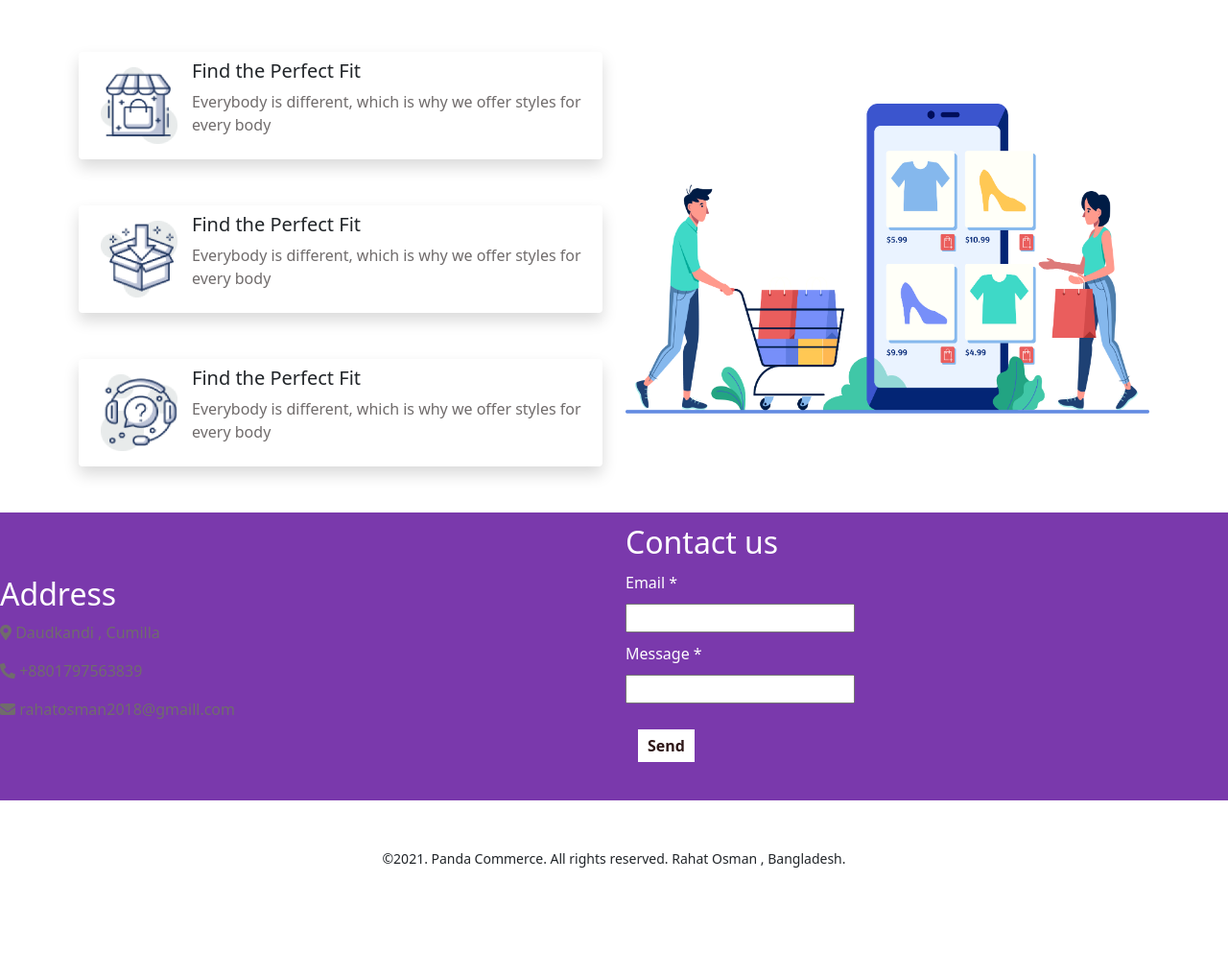
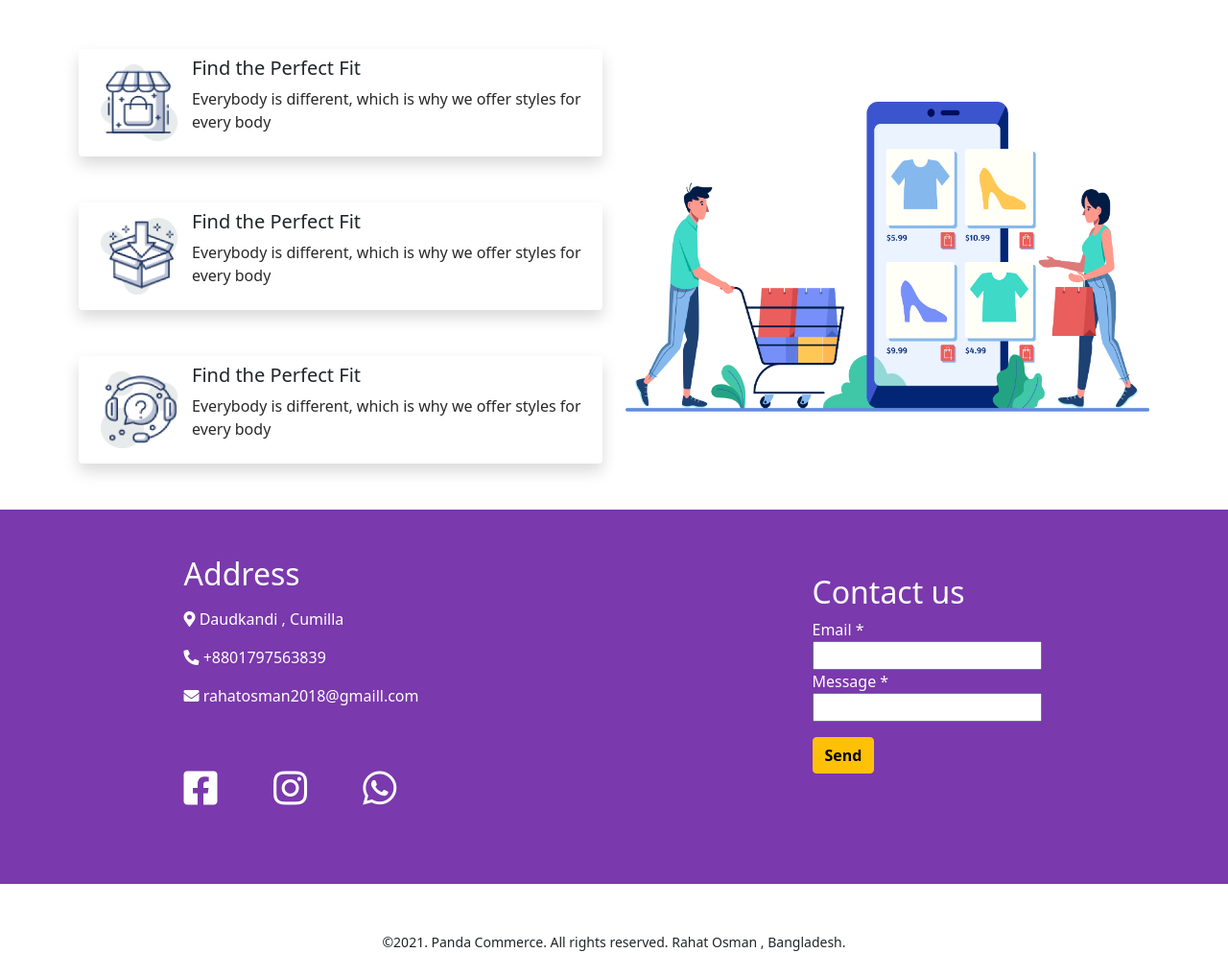
Before and after one commit to RAHATosman/responsive-assignment, a plain HTML site: page index.html in a window 1280 px wide. Shown: the part 1778-2771 px from the top of the page at 96% size. Before the commit the page ends 2684 px from the top, so only its background shows below. Drawn offline with nearby package versions, Linux system fonts and the light colour scheme.

Commit message:
compleat website

```diff
--- a/index.html
+++ b/index.html
@@ -12,13 +12,13 @@
     <header class="container">
       <section>
         <nav class="navbar navbar-expand-lg navbar-light">
-          <div class="container-fluid">
-            <a class="navbar-brand" href="#"><img class="w-50" src="image/Group 33072.png" alt=""></a>
-            <button class="navbar-toggler" type="button" data-bs-toggle="collapse" data-bs-target="#navbarNavAltMarkup" aria-controls="navbarNavAltMarkup" aria-expanded="false" aria-label="Toggle navigation">
-              <span class="navbar-toggler-icon"></span>
+          <div class="container-fluid ">
+            <a class="navbar-brand" href="#"><img class="nav-img" src="image/Group 33072.png" alt=""></a>
+             <button class="navbar-toggler" type="button" data-bs-toggle="collapse" data-bs-target="#navbarNavAltMarkup" aria-controls="navbarNavAltMarkup" aria-expanded="false" aria-label="Toggle navigation">
+            <span class="navbar-toggler-icon"></span>
             </button>
-            <div class="collapse navbar-collapse justify-content-end fw-bold" id="navbarNavAltMarkup">
-              <div class="nav navbar-nav text-white">
+            <div class="collapse navbar-collapse fw-bold d-flex justify-content-end" id="navbarNavAltMarkup">
+              <div class="navbar-nav text-white">
                 <a class="nav-link active" aria-current="page" href="#home">Home</a>
                 <a class="nav-link" href="#product">Product</a>
                 <a class="nav-link" href="#about-us">About us</a>
@@ -29,15 +29,15 @@
         </nav>
       </section>
       <section class="first-sec row d-flex align-items-center p-5" id="home">
-        <div class="col-md-6">
-            <h1 class="head1 text-white">BE THE PENGUINS</h1>
+        <div class="col-sm-12 col-md-12 col-lg-6">
+            <h1 class="text-white">BE THE PENGUINS</h1>
             <h1 class="head2">OF WINTER</h1>
             <p>Lorem Ipsum is simply dummy text of the printing
                 and typesetting industry</p>
-                <button class="btn btn-warning text-white mt-3 mb-3"><i class="fas fa-shopping-cart"></i> BUY NOW</button>
+            <button class="btn btn-warning text-white mt-3 mb-3"><i class="fas fa-shopping-cart"></i> BUY NOW</button>
 
         </div>
-        <div class="col-md-6">
+        <div class="col-sm-12 col-md-12 col-lg-6">
             <img class="w-75" src="image/rahat's.png" alt="">
         </div>
     </section>
@@ -45,7 +45,7 @@
     <main class="container ">
         <section class="mt-5" id="product">
           <h3 class="head2 mb-5">MAN JACKET</h3>
-          <div class="row row-cols-1 row-cols-md-3 g-4">
+          <div class="row row-cols-1 row-cols-md-1 row-cols-lg-3 g-4">
             <div class="col">
               <div class="card border-0 h-100 shadow">
                 <div class="cards-img">
@@ -58,7 +58,7 @@
                     printing and typesetting industry.</p>
                 </div>
                 <div class="card-footer border-0 bg-white d-flex justify-content-between">
-                  <h1>$234</h1>
+                  <h1 class="head1">$234</h1>
                   <button class="btn btn-warning text-white"><i class="fas fa-shopping-cart"></i> BUY NOW</button>
                 </div>
               </div>
@@ -101,7 +101,7 @@
         </section>
         <section class="mt-5">
           <h3 class="head2 mb-5">WOMAN JACKET</h3>
-          <div class="row row-cols-1 row-cols-md-3 g-4">
+          <div class="row row-cols-1 row-cols-md-1 row-cols-lg-3 g-4">
             <div class="col">
               <div class="card border-0 h-100 shadow">
                 <div class="cards-img">
@@ -156,7 +156,7 @@
           </div>
         </section>
         <section class="row mt-5 d-flex align-items-center" id="about-us">
-          <div class="col-md-6">
+          <div class="col-sm-12 col-md-12 col-lg-6">
             <div class="shadow rounded d-flex align-items-center justify-content-around h-auto mt-5 p-2">
               <div class="icons">
                 <img src="image/image 12.png" alt="">
@@ -198,17 +198,22 @@
     </main>
     <footer id="contact-us">
       <section class="contact-sec row mt-5 d-flex align-items-center">
-        <div class="left-box col-sm-12 col-md-6 col-lg-6">
+        <div class="left-box col-sm-12 col-md-12 col-lg-6 d-flex justify-content-center mt-5">
           <address>
-            <h2>Address</h2>
-            <p><i class="fas fa-map-marker-alt"></i> Daudkandi , Cumilla</p>
-            <p><i class="fas fa-phone-alt"></i> +8801797563839</p>
-            <p><i class="fas fa-envelope"></i> rahatosman2018@gmaill.com</p>
+            <h2 class="mb-3">Address</h2>
+            <p class="text-white"><i class="fas fa-map-marker-alt"></i> Daudkandi , Cumilla</p>
+            <p class="text-white"><i class="fas fa-phone-alt"></i> +8801797563839</p>
+            <p class="text-white"><i class="fas fa-envelope"></i> rahatosman2018@gmaill.com</p>
+            <p class="fs-1 text-white">
+            <i class="fab fa-facebook-square"></i>
+            <i class="fab fa-instagram m-5"></i>
+            <i class="fab fa-whatsapp"></i>
+            </p>
           </address>
         </div>
-        <div class="right-box col-sm-12 col-md-6 col-lg-6">
-            <h2>Contact us</h2>
+        <div class="right-box col-sm-12 col-md-12 col-lg-6 d-flex justify-content-center">
             <div>
+              <h2>Contact us</h2>
                 <form action="#">
                     <div class="email">
                         <div class="email">Email *</div>
@@ -218,8 +223,8 @@
                         <div class="messeage">Message *</div>
                         <input type="messeage" required>
                     </div>
-                    <div class="btn">
-                        <button type="submit">Send</button>
+                    <div class="mt-3 mb-5">
+                        <button class="btn btn-warning fw-bold" type="submit">Send</button>
                     </div>
                 </form>
             </div>
--- a/style.css
+++ b/style.css
@@ -4,8 +4,11 @@ body{
 header{
     background-color: #a673ee;
 }
+nav .nav-img{
+    width: 200px;
+}
 .head1{
-
+    color: rgb(255, 208, 0);
     font-size: 40px;
     font-weight: 700;
 }
@@ -15,7 +18,7 @@ header{
     font-weight: 700;
 }
 p{
-    color: rgb(112, 108, 108);
+    color: rgb(42, 40, 40);
 }
 .first-sec{
 
@@ -42,26 +45,4 @@ p{
 .contact-sec{
     color: white;
     background-color: rgb(122, 57, 172);
-    height: 300px;
-    text-align: justify;
-    margin-top: 35px;
-
 }
-/* .right-box{
-    position: relative;
-    left: 40%
-} */
-.email{
-    margin: 10px 0px
-}
-.messeage{
-    margin: 10px 0px;
-}
-.btn button{
-    margin: 20px 0px;
-    padding: 5px 10px;
-    color: rgb(46, 23, 23);
-    font-weight: 600;
-    background-color: white;
-    border: 0px;
-}
```
